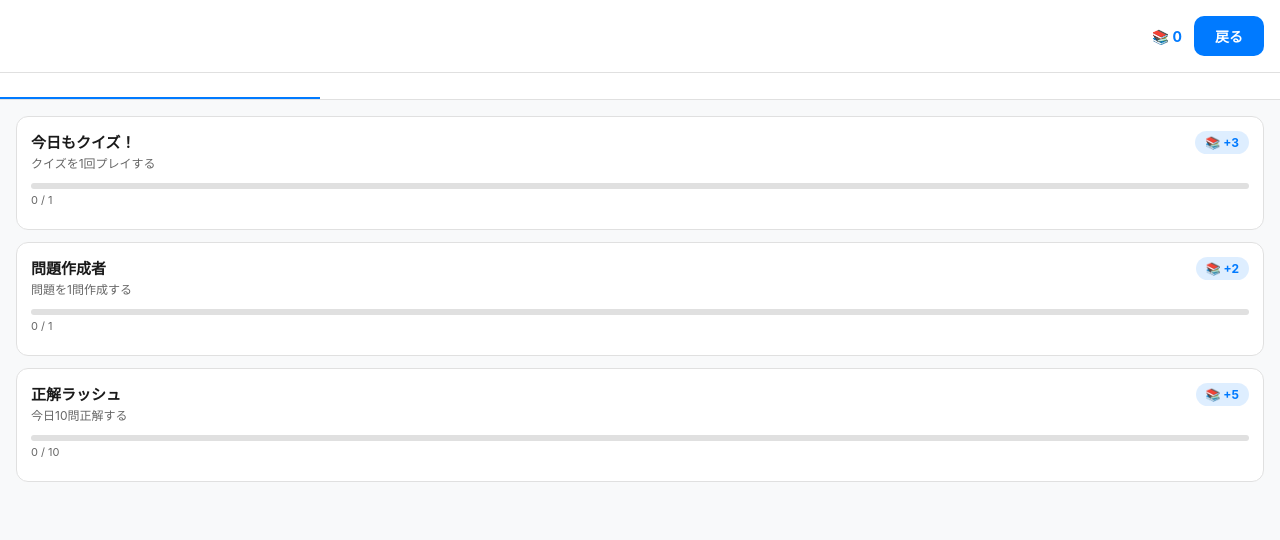
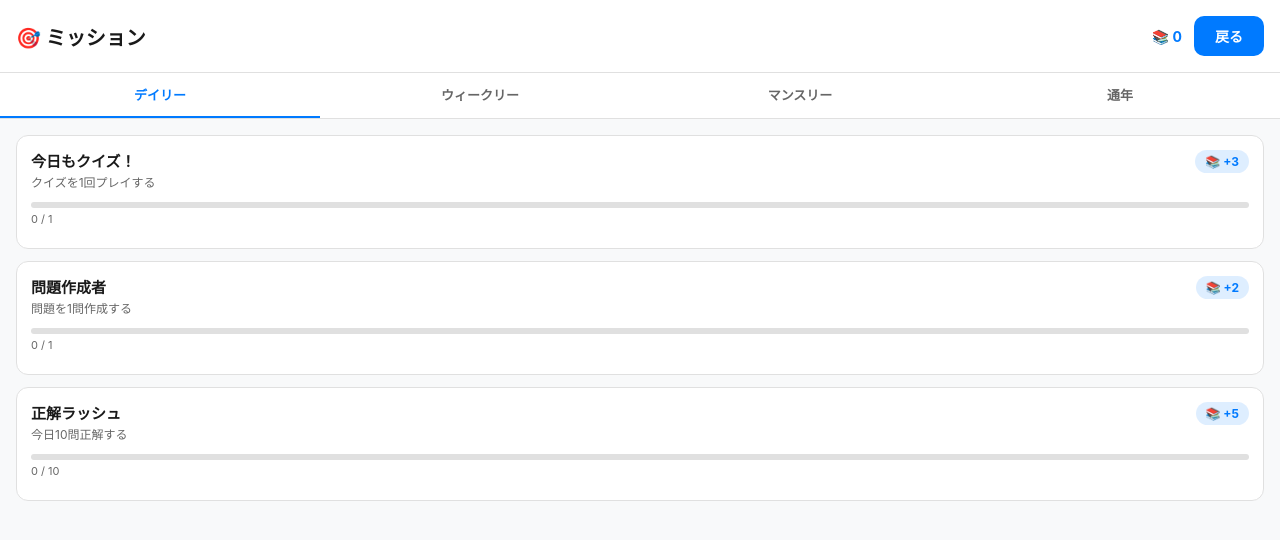
Before and after one commit to Taito-create/An-Q, a React (Vite) app: page /mission in a window 1280 px wide. Shown: the top 540 px of the page. Built offline with nearby package versions, Linux system fonts and the light colour scheme.

Commit message:
fix: index.tsx styles.content に backgroundColor: transparent を追加

```diff
--- a/app/create.tsx
+++ b/app/create.tsx
@@ -91,6 +91,7 @@ export default function CreateQuestionScreen() {
         createdAt: Date.now(),
         isShared: false,
         ...newQuestionData,
+        question: newQuestionData.question || '',
         image: selectedImage || newQuestionData.image || null,
         imageAnnotations: imageAnnotations && imageAnnotations.length > 0
           ? imageAnnotations
@@ -112,7 +113,7 @@ export default function CreateQuestionScreen() {
       Alert.alert(t.error, t.enterQuestion);
       return;
     }
-    let dataToSave: any = { question: question.trim(), answerType: answerType };
+    let dataToSave: any = { question: question.trim() || '', answerType: answerType };
     if (answerType === 'descriptive') {
       if (!descriptiveAnswer.trim()) { SoundManager.play('select'); Alert.alert(t.error, t.enterAnswer); return; }
       dataToSave.descriptiveAnswer = descriptiveAnswer.trim();
@@ -152,7 +153,7 @@ export default function CreateQuestionScreen() {
       </View>
 
       <View style={[styles.section, { backgroundColor: colors.card, borderColor: colors.border, borderRadius: cpR ?? 15 }]}>
-        <Text style={[styles.sectionTitle, { color: colors.text }]}>{t.answerType}</Text>
+        <Text style={[styles.sectionTitle, { color: colors.text }]}>{locale === 'ja' ? '回答形式' : 'Answer Type'}</Text>
         <View style={styles.answerTypeContainer}>
           {[{ id: 'descriptive', label: t.descriptive }, { id: 'truefalse', label: t.truefalse }, { id: 'multiple', label: t.multiple }].map((type) => (
             <TouchableOpacity key={type.id} style={[styles.answerTypeButton, { backgroundColor: colors.background, borderRadius: cpR ?? 5, borderWidth: cpB ?? 1, borderColor: colors.border }, answerType === type.id && { backgroundColor: colors.primary, borderColor: colors.primary }]} onPress={() => { SoundManager.play('select'); setAnswerType(type.id as any); }}>
@@ -211,7 +212,7 @@ export default function CreateQuestionScreen() {
                 </View>
                 <View style={[{ flexDirection: 'row', gap: 12, alignItems: 'center' }]}>
                   <Text style={[{ fontSize: 12, color: colors.textSecondary, width: 60 }]}>{locale === 'ja' ? '透明度' : 'Opacity'}</Text>
-                  <input type="range" min="0" max="100" value={annotationOpacity} onChange={(e) => setAnnotationOpacity(parseInt(e.target.value, 10))} style={{ flex: 1, height: 6, borderRadius: 3, accentColor: colors.primary }} />
+                  <input type="range" min="0" max="100" value={annotationOpacity} onChange={(e) => setAnnotationOpacity(parseInt(e.target.value, 10))} style={{ flex: 1, height: 6, borderRadius: 3, accentColor: colors.primary }} aria-label={locale === 'ja' ? '透明度を調整' : 'Adjust opacity'} />
                 </View>
                 <TouchableOpacity style={[styles.button, { backgroundColor: colors.primary, borderRadius: cpR ?? 8 }]} onPress={addAnnotation}>
                   <Text style={[styles.buttonText, { color: onPrimary, fontSize: 13 }]}>＋ {locale === 'ja' ? 'ボックスを追加' : 'Add Box'}</Text>
@@ -220,7 +221,7 @@ export default function CreateQuestionScreen() {
             </View>
           </View>
         )}
-        <input id="image-input" type="file" accept="image/*" onChange={handleImageSelect} style={{ display: 'none' }} />
+        <input id="image-input" type="file" accept="image/*" onChange={handleImageSelect} style={{ display: 'none' }} aria-label={locale === 'ja' ? '画像をアップロード' : 'Upload image'} />
       </View>
 
       <View style={[styles.section, { backgroundColor: colors.card, borderColor: colors.border, borderRadius: cpR ?? 15 }]}>
--- a/app/mission.tsx
+++ b/app/mission.tsx
@@ -9,14 +9,12 @@ import {
   getMissionProgress, UserStats, MissionProgress,
 } from './missions';
 import AsyncStorage from '@react-native-async-storage/async-storage';
-import { translations } from './translations';
 import { useLocale } from './hooks/useLocale';
 
 export default function MissionScreen() {
   const navigate = useNavigate();
   const { colors, onPrimary, scale, isCyberpunk } = useTheme();
   const locale = useLocale();
-  const t = translations[locale];
   const fs = (n: number) => Math.round(n * scale);
 
   const [stats, setStats] = useState<UserStats | null>(null);
@@ -46,16 +44,16 @@ export default function MissionScreen() {
     await saveProgress(updatedProgress);
     await saveStats(updatedStats);
     SoundManager.play('complete');
-    setClaimMessage(locale === 'ja' ? `📚 ${mission.reward}${t.booksEarned}` : `📚 ${t.gotBooks} ${mission.reward} ${t.booksEarned}`);
+    setClaimMessage(locale === 'ja' ? `📚 ${mission.reward}冊の本を獲得！` : `📚 Got ${mission.reward} books!`);
     setTimeout(() => setClaimMessage(''), 2500);
   };
 
   const periods: MissionPeriod[] = ['daily', 'weekly', 'monthly', 'yearly'];
   const periodLabels: Record<MissionPeriod, string> = {
-    daily: t.daily,
-    weekly: t.weekly,
-    monthly: t.monthly,
-    yearly: t.yearly,
+    daily:   locale === 'ja' ? 'デイリー'   : 'Daily',
+    weekly:  locale === 'ja' ? 'ウィークリー' : 'Weekly',
+    monthly: locale === 'ja' ? 'マンスリー'  : 'Monthly',
+    yearly:  locale === 'ja' ? '通年'       : 'Yearly',
   };
 
   return (
@@ -63,7 +61,7 @@ export default function MissionScreen() {
       {/* Header */}
       <View style={[styles.header, { backgroundColor: colors.card, borderBottomColor: colors.border, flexDirection: 'row', justifyContent: 'space-between', alignItems: 'center' }]}>
         <Text style={[styles.headerTitle, { color: colors.text, fontSize: fs(20) }]}>
-          {t.missionsTitle}
+          {locale === 'ja' ? '🎯 ミッション' : '🎯 Missions'}
         </Text>
         <View style={{ flexDirection: 'row', alignItems: 'center', gap: 12 }}>
           {stats && (
@@ -145,13 +143,13 @@ export default function MissionScreen() {
                   onPress={() => claimReward(mission)}
                 >
                   <Text style={[styles.claimButtonText, { fontSize: fs(13) }]}>
-                    {t.claim}
+                    {locale === 'ja' ? '受け取る' : 'Claim'}
                   </Text>
                 </TouchableOpacity>
               )}
               {claimed && (
                 <Text style={[styles.claimedText, { color: colors.textSecondary, fontSize: fs(12) }]}>
-                  {t.claimed}
+                  {locale === 'ja' ? '✓ 受け取り済み' : '✓ Claimed'}
                 </Text>
               )}
             </View>
--- a/app/profile.tsx
+++ b/app/profile.tsx
@@ -284,7 +284,7 @@ export default function ProfileScreen() {
         <View style={{ height: 20 }} />
       </ScrollView>
 
-      <input id="profile-image-input" type="file" accept="image/*" onChange={handleProfileImageSelect} style={{ display: 'none' }} />
+      <input id="profile-image-input" type="file" accept="image/*" onChange={handleProfileImageSelect} style={{ display: 'none' }} aria-label={locale === 'ja' ? 'プロフィール画像をアップロード' : 'Upload profile image'} />
     </View>
   );
 }
```
